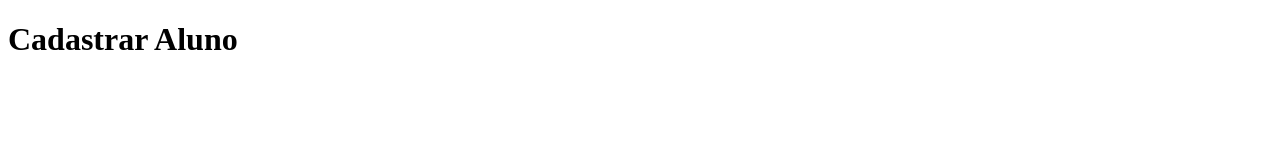
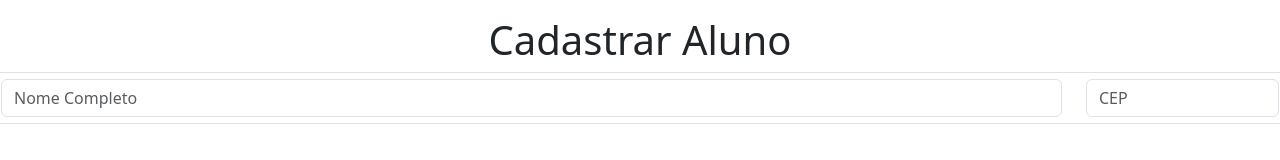
Before and after one commit to kaiquegrilo/primeirogit_fatec, a plain HTML site: page cadastrarAluno.html in a window 1280 px wide. Drawn offline with nearby package versions, Linux system fonts and the light colour scheme.

Commit message:
estilizando o cadastro do aluno

```diff
--- a/cadastrarAluno.html
+++ b/cadastrarAluno.html
@@ -1,11 +1,31 @@
 <!DOCTYPE html>
 <html lang="pt-br">
+
 <head>
     <meta charset="UTF-8">
     <meta name="viewport" content="width=device-width, initial-scale=1.0">
     <title>Alunos</title>
+    <link href="https://cdn.jsdelivr.net/npm/bootstrap@5.3.8/dist/css/bootstrap.min.css" rel="stylesheet"
+        integrity="sha384-sRIl4kxILFvY47J16cr9ZwB07vP4J8+LH7qKQnuqkuIAvNWLzeN8tE5YBujZqJLB" crossorigin="anonymous">
+    <script src="https://cdn.jsdelivr.net/npm/bootstrap@5.3.8/dist/js/bootstrap.bundle.min.js"
+        integrity="sha384-FKyoEForCGlyvwx9Hj09JcYn3nv7wiPVlz7YYwJrWVcXK/BmnVDxM+D2scQbITxI"
+        crossorigin="anonymous"></script>
 </head>
+
 <body>
-    <h1>Cadastrar Aluno</h1>
+    <h1 class="text-center mt-3">Cadastrar Aluno</h1>
+
+    <div class="row">
+        <form action="#" class="form-control">
+    <div class="row">
+        <div class="col-10">
+            <input type="text" class="form-control" placeholder="Nome Completo" aria-label="Nome Completo">
+        </div>
+        <div class="col-2">
+            <input type="text" class="form-control" placeholder="CEP" aria-label="CEP">
+        </div>
+    </div>
+    </div>
 </body>
+
 </html>
```
